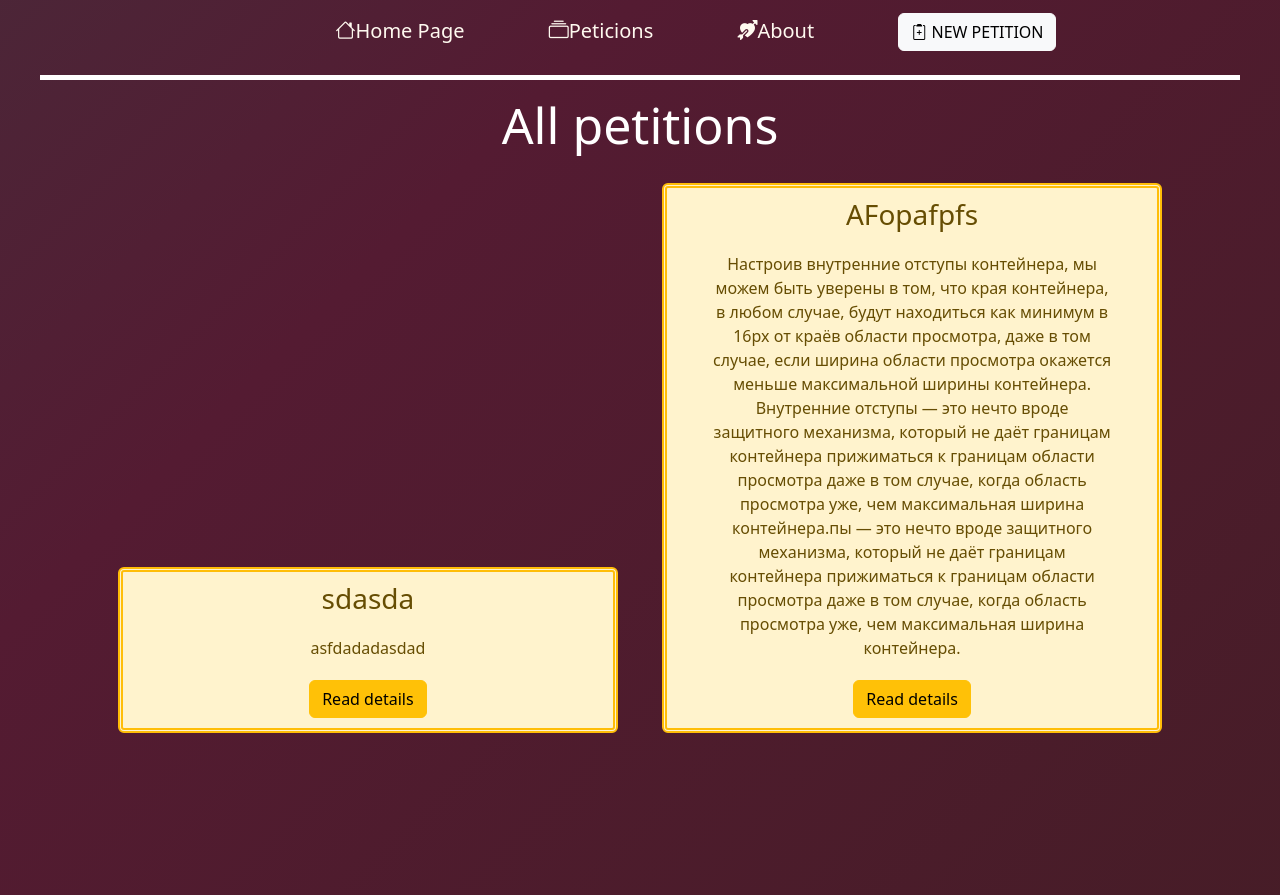
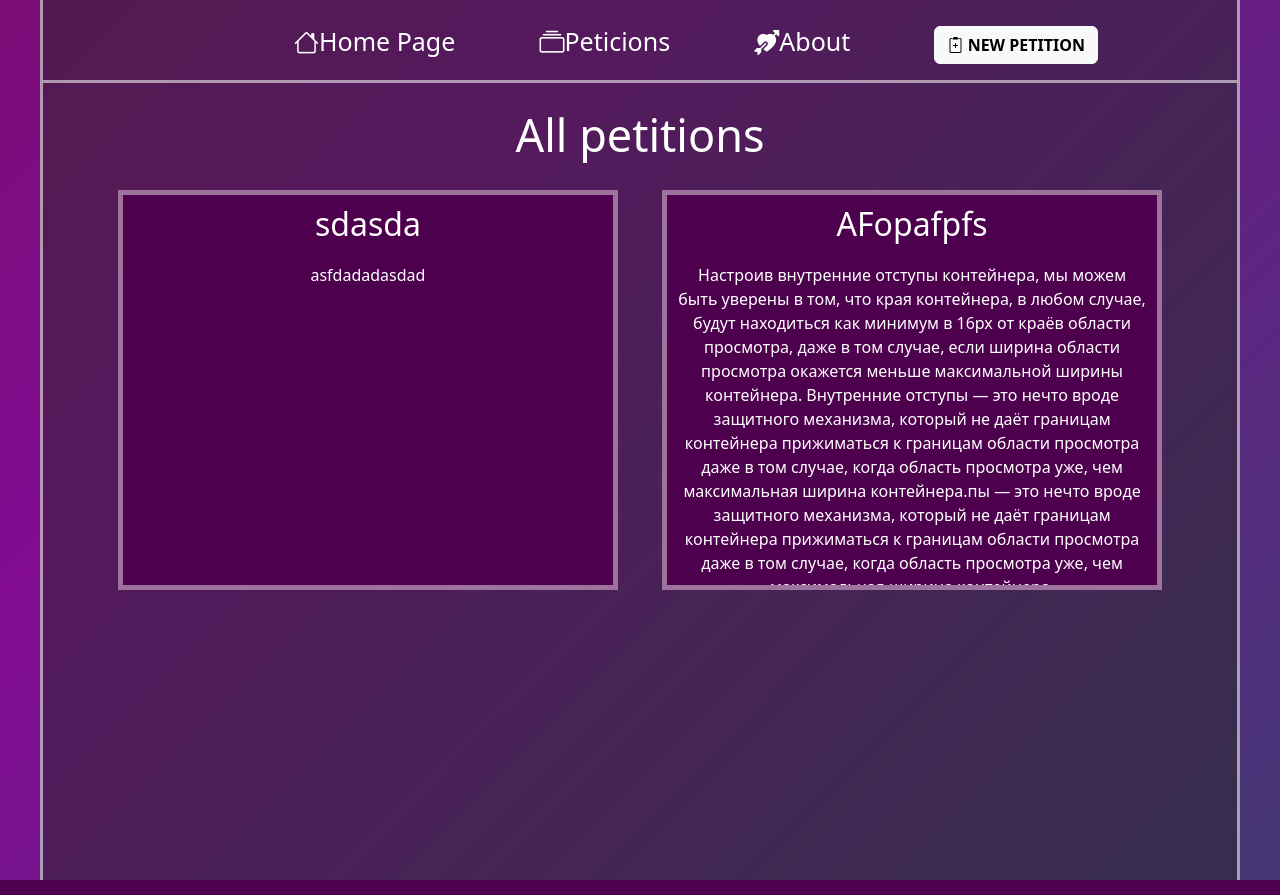
Before and after one commit to futurezayka/website_petitions_django, a Django app: page /petitions/ in a window 1280 px wide. Run offline with Django 4.2, Linux system fonts and the light colour scheme; data comes from the database, SQL or seed files in the repository; both versions use the stored data as it was after the commit.

Commit message:
Appearance changes

```diff
--- a/mainapp/static/mainapp/css/main.css
+++ b/mainapp/static/mainapp/css/main.css
@@ -1,7 +1,7 @@
 
 body{
 
-	background: linear-gradient(-45deg, #3b1e1e, #541b32, #304b4b, #083a3d);
+	background: linear-gradient(-45deg, #0e5d5b, #820b93, #691010, #450a59);
 	background-size: 400% 400%;
 	animation: gradient 15s ease infinite;
 }
@@ -19,26 +19,27 @@ body{
 }
 
 nav {
-    /*border-left: white solid 5px;*/
-    /*border-right: white solid 5px;*/
     width: 1200px;
     text-align: center;
     float: top;
     margin-left: auto;
     margin-right: auto;
-    padding: 1%;
+    padding: 3%;
     height: 10vh;
-    color: #fff;
-    border-bottom: 5px solid ;
+    border-right: 3px solid rgba(255, 255, 255, 0.55);
+    border-left: 3px solid rgba(255, 255, 255, 0.55);
+    background: rgba(40, 40, 40,0.5);
+}
+nav ul{
+    margin-top: -15px;
 }
 
 
 
-
 nav ul li, nav ul a{
-    font-size: 20px;
+    font-size: 25px;
     margin-left: 40px;
-    color: floralwhite;
+    color: white;
     display: inline-flex;
     transition: transform .6s ease ;
     text-decoration: none;
@@ -56,44 +57,55 @@ nav ul li:hover, nav ul a:hover{
 
 
 main .features {
-    /*border-right: 5px solid;*/
-    /*border-left: 5px solid;*/
-    margin-top: 15px;
+    background: rgba(40, 40, 40,0.5);
+    border-left: 3px solid rgba(255, 255, 255, 0.55);
+    border-right: 3px solid rgba(255, 255, 255, 0.55);
+    border-top: 3px solid rgba(255, 255, 255, 0.55);
     color: white;
     margin-left: auto;
     margin-right: auto;
     text-align: center;
     width: 1200px;
     height: 100vh;
-    z-index: 100;
 
 }
-main .features h1 {font-size: 50px}
-main .features p {max-width: 400px; margin: 20px auto}
+
+main .features h1 {
+    font-size: 45px;
+    margin-top: 25px;
+}
+main .features p {
+    max-width: 500px;
+    margin: 20px auto;
+}
 
 
-nav ul a:hover{
+.features .btn-light:hover,.btn-light:hover{
     color: hotpink;
+    transition: transform .6s ease ;
     text-decoration: none;
     transform: scale(1.05);
 }
+.features .btn-light, .btn-light{
+    font-weight: 600;
 
+}
 
-.alert-warning {
-    border: 5px double #ffbd07;
+.detailed {
+    background: #4d004d;
+    border: 5px solid rgba(255, 255, 255, 0.45);
     padding: 10px;
     width: 500px;
+    height: 400px;
     margin: 20px;
     text-align: center;
     display: inline-block;
-    overflow-x: hidden
+    overflow: hidden;
 
 }
 
-nav .btn-warning{
-    color: #000000;
 
-}
+
 form {
     width: 800px;
     position: center;
@@ -106,12 +118,25 @@ form textarea{
     height: 300px;
 }
 
-.positioned {
-    opacity: 20%;
-    position: absolute;
-    height: 100vh;
-    border-radius: 5px;
-    background: #ff66b3;
-    width: 1200px;
-    z-index: 50;
+.btn-success{
+    border-radius: .375rem ;
+    height: 40px;
+    width: 110px;
+    float: right;
+    font-weight: 600;
+    background: #1a4c35;
+    border: 1px solid white;
 }
+.btn-success:hover{
+    font-weight: 600;
+    border: 1px solid white;
+    background: #1a4c35;
+    transition: transform .6s ease;
+    transform: scale(1.06);
+}
+
+.detailed a{
+    text-decoration: none;
+    color: white;
+
+}
--- a/mainapp/templates/mainapp/about.html
+++ b/mainapp/templates/mainapp/about.html
@@ -8,6 +8,6 @@
     <div class="features">
         <h1>About Us</h1>
         <p>We’ve trained a model called ChatGPT which interacts in a conversational way. The dialogue format makes it possible for ChatGPT to answer followup questions, admit its mistakes, challenge incorrect premises, and reject inappropriate requests. ChatGPT is a sibling model to InstructGPT, which is trained to follow an instruction in a prompt and provide a detailed response.</p>
-        <a href="{% url "home" %}"><button class = "btn btn-warning">To Home</button></a>
+        <a href="{% url "home" %}"><button type="button" class="btn btn-light">{% filter upper %}To Home{% endfilter %}</button></a>
     </div>
 {% endblock %}
--- a/peticions/templates/peticions/create.html
+++ b/peticions/templates/peticions/create.html
@@ -11,7 +11,7 @@
             {{ form.text }}<br>
             {{ form.date }}<br>
             <span>{{ error }}</span>
-            <button class = "btn btn-success" type="submit">Submit</button>
+            <button class = "btn btn-success" type="submit">SUBMIT</button>
 
         </form>
 
--- a/peticions/templates/peticions/details_view.html
+++ b/peticions/templates/peticions/details_view.html
@@ -3,7 +3,6 @@
 {% block title%}{{ peticion.title }}{% endblock %}
 
 {% block content %}
-    <div class="features1"></div>
     <div class="features">
         <h1>{{ peticion.title }}</h1>
         <p>{{ peticion.date }}</p>
--- a/peticions/templates/peticions/peticions_home.html
+++ b/peticions/templates/peticions/peticions_home.html
@@ -7,10 +7,9 @@
         <h1>All petitions</h1>
         {% if peticions %}
             {% for el in peticions %}
-                <div class="alert alert-warning">
-                    <h3>{{ el.title }}</h3>
-                    <p>{{ el.text }}</p>
-                    <a href='{% url "detail" el.id %}' class = "btn btn-warning">Read details</a>
+                <div class="detailed">
+                     <a href='{% url "detail" el.id %}'><h2>{{ el.title }}</h2></a>
+                     <p>{{ el.text }}</p>
                 </div>
             {% endfor %}
         {% else %}
```
Also changed, not shown: db.sqlite3.
